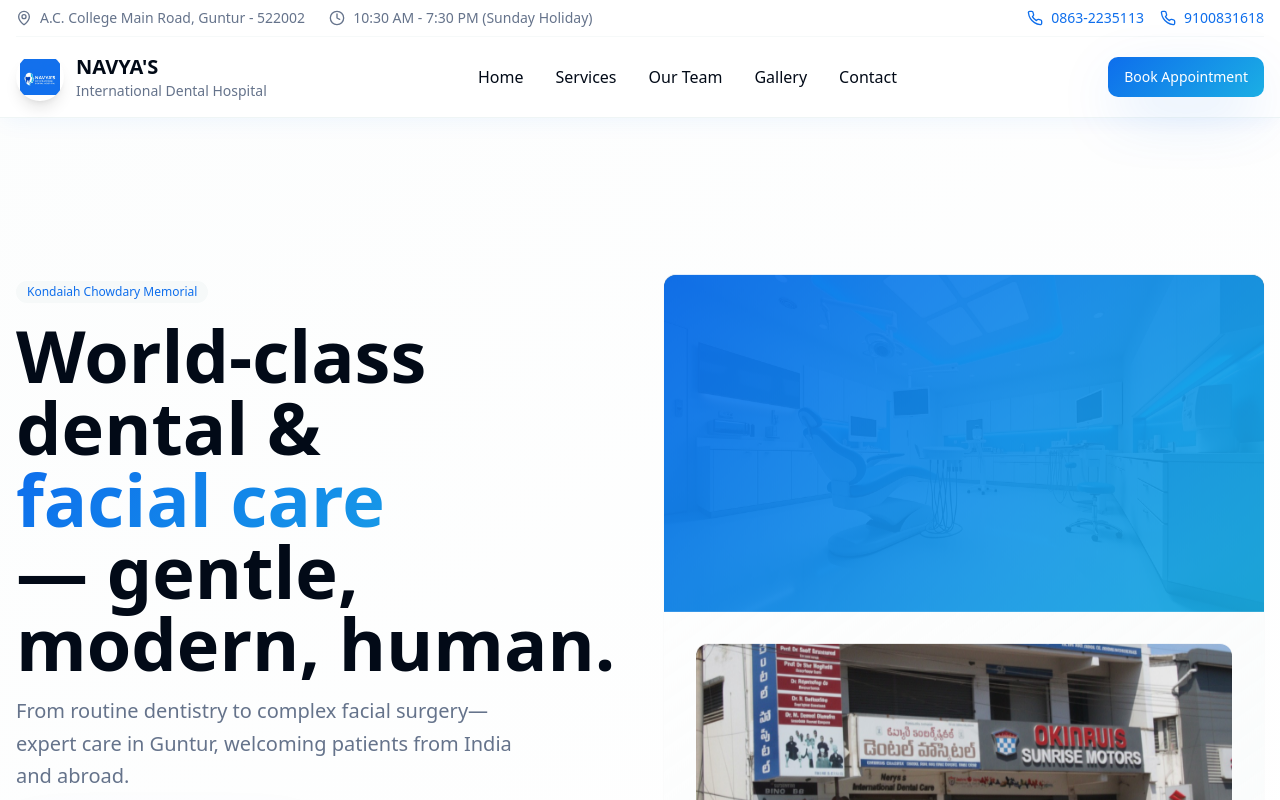
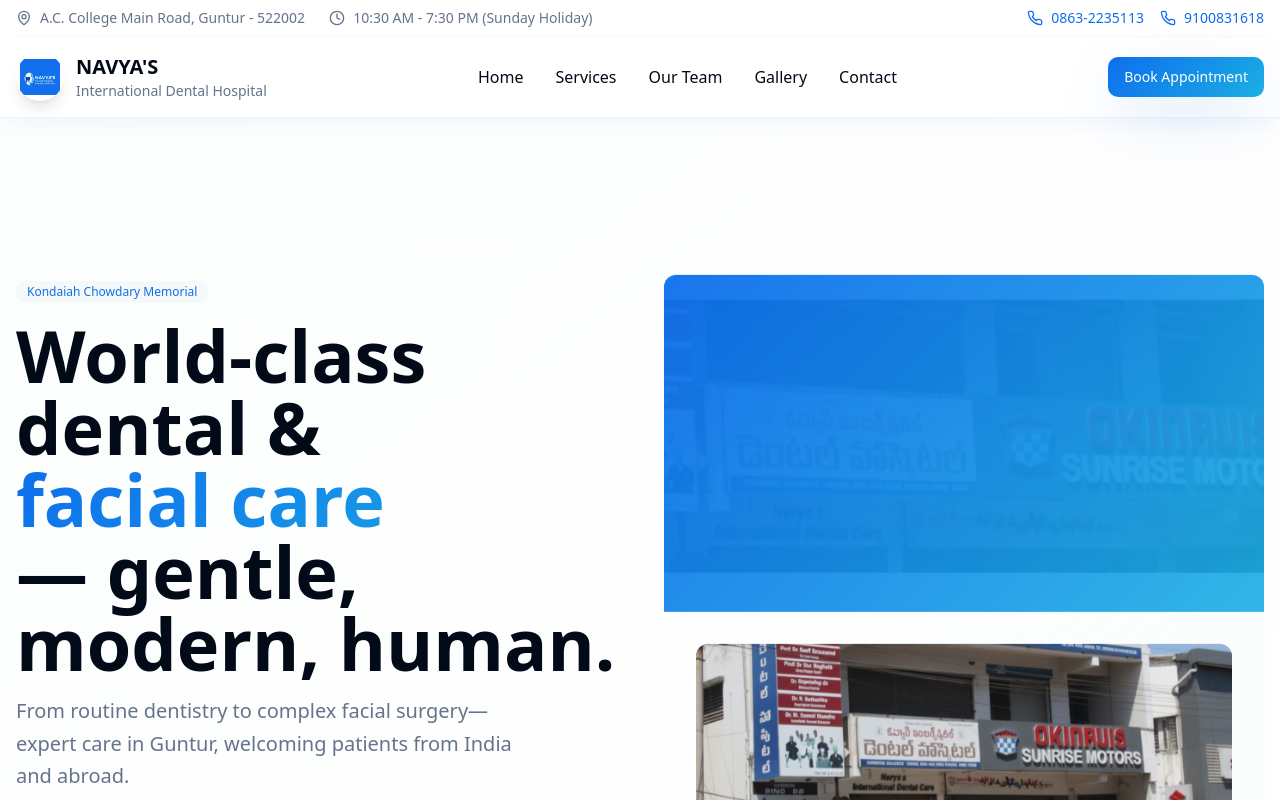
Before and after one commit to umamahesh358/navya-dental-vision, a React (Vite) app: page / in a window 1280 px wide. Shown: the top 800 px of the page. Built offline with nearby package versions, Linux system fonts and the light colour scheme.

Commit message:
Update facility image
Replaced the floating image with the treatment room photo, ensuring the original image is displayed.

```diff
--- a/src/components/Hero.tsx
+++ b/src/components/Hero.tsx
@@ -80,7 +80,7 @@ const Hero = () => {
           <div className="relative">
             <Card className="overflow-hidden shadow-hero bg-gradient-card backdrop-blur-sm border-0 animate-float">
               <div className="aspect-video relative">
-                <img src={heroImage} alt="Modern Dental Hospital Interior" className="w-full h-full object-cover" />
+                <img src="/lovable-uploads/51f3537f-cb6d-4afa-8e7f-d6f2d3e89ca3.png" alt="Modern Dental Hospital Interior" className="w-full h-full object-cover" />
                 <div className="absolute inset-0 bg-gradient-hero" />
               </div>
 
```
Also changed, not shown: public/lovable-uploads/51f3537f-cb6d-4afa-8e7f-d6f2d3e89ca3.png (added).
